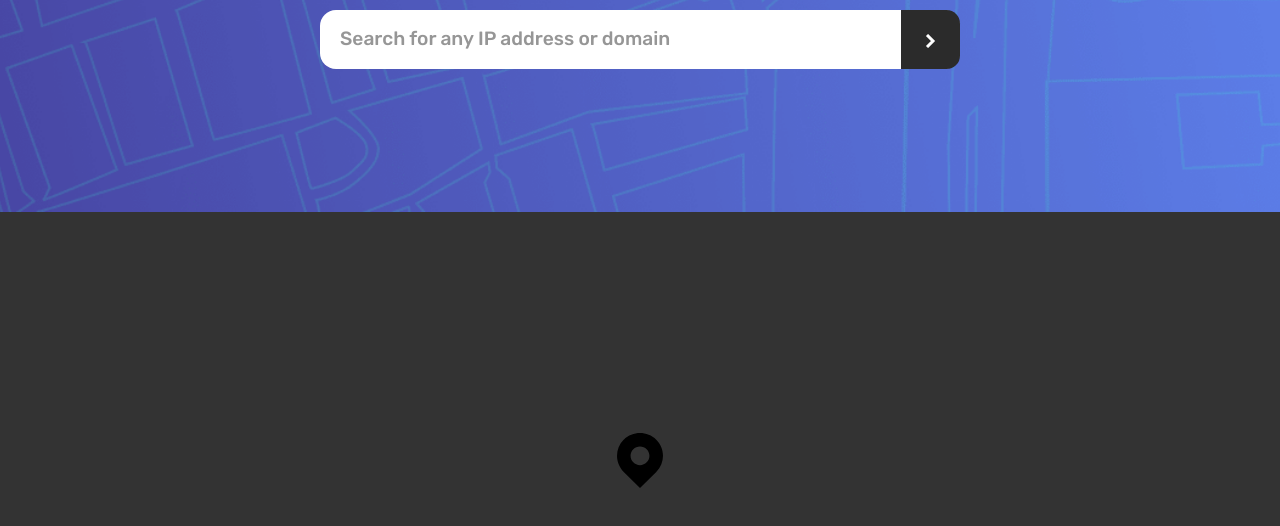
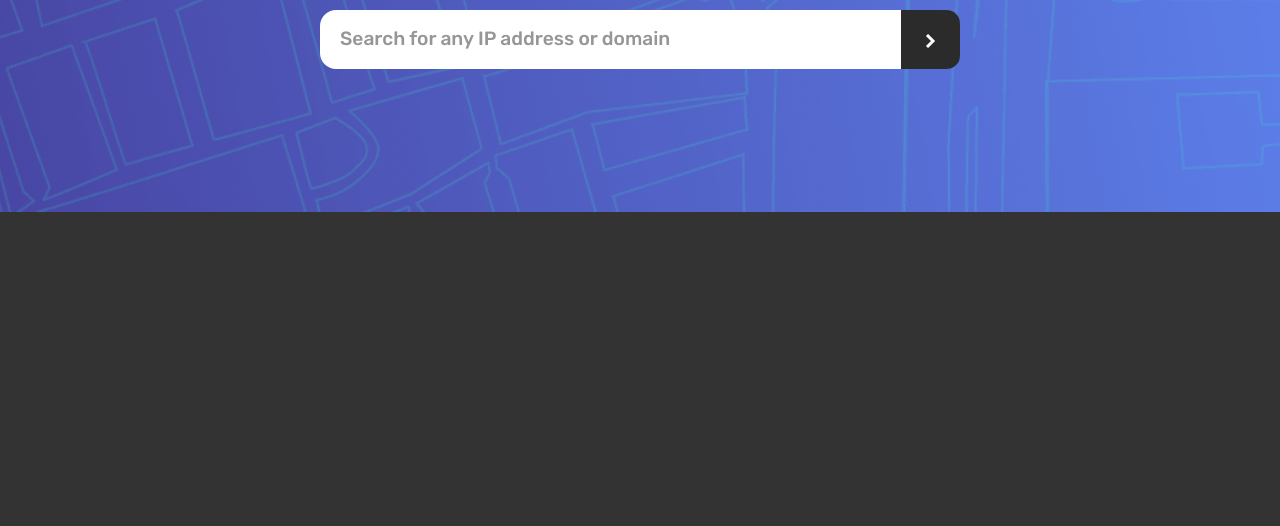
Before and after one commit to Anwar11234/IP-address-tracker, a plain HTML site: page index.html in a window 1280 px wide. Shown: the part 92-618 px from the top of the page. Drawn offline with nearby package versions, Linux system fonts and the light colour scheme.

Commit message:
Update index.html

```diff
--- a/index.html
+++ b/index.html
@@ -33,9 +33,7 @@
     </section>
 
 
-    <div id="map">
-      <img src="images/icon-location.svg" alt="">
-    </div>
+    <div id="map"></div>
 
   </main>
 
```
